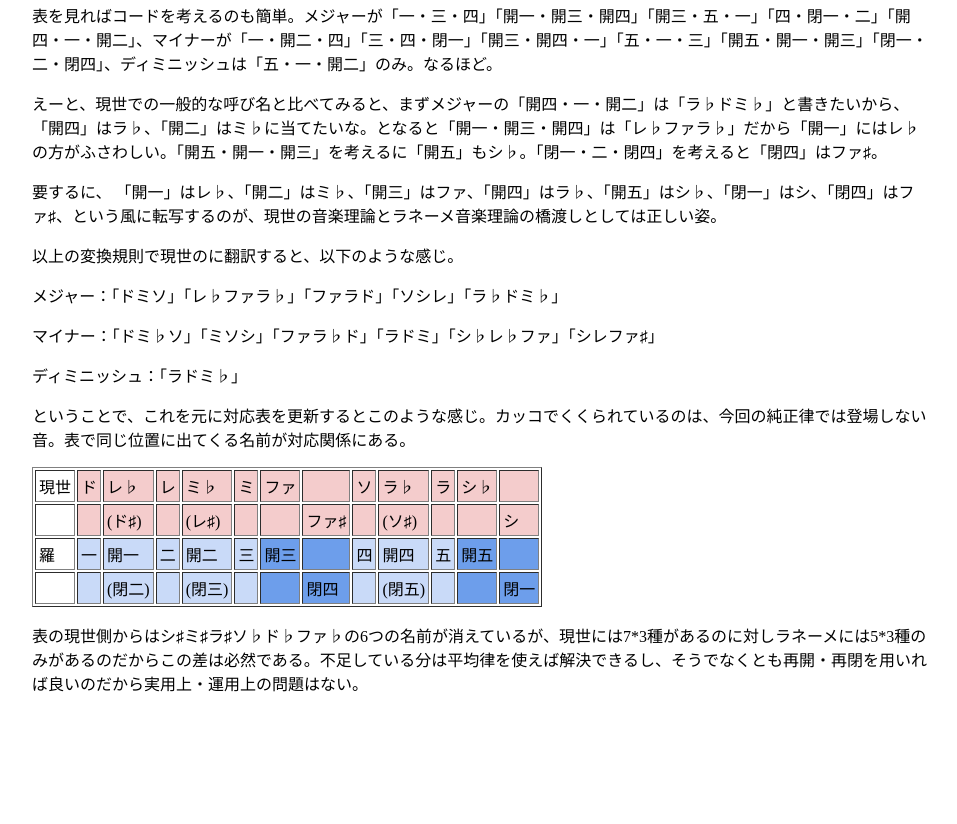
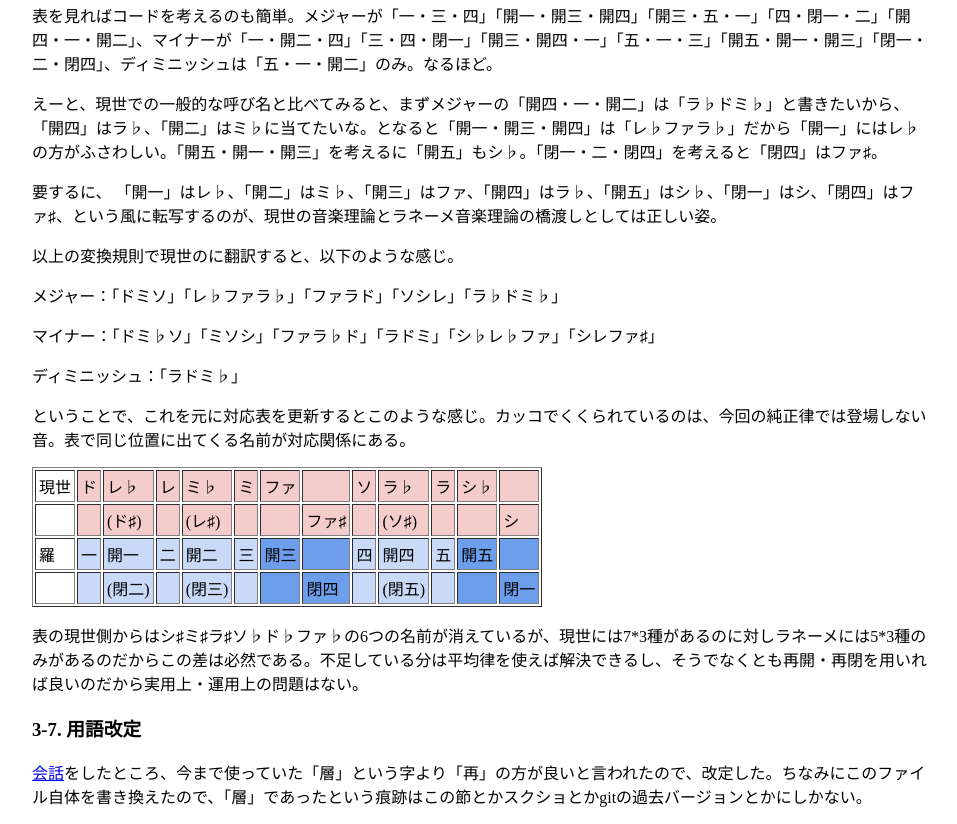
Before and after one commit to jurliyuuri/niesnurjorup, a plain HTML site: page index.html in a window 1280 px wide. Shown: the part 9493-10317 px from the top of the page, without its empty margins (160-1117 px from the left). Before the commit the page ends 10204 px from the top, so only its background shows below. Drawn offline with Linux system fonts and the light colour scheme.

Commit message:
用語改定を記載

```diff
--- a/index.html
+++ b/index.html
@@ -239,5 +239,7 @@
 </td></tr><tr><td></td><td class="s2"></td><td class="s2">(閉二)</td><td class="s2"></td><td class="s2">(閉三)</td><td class="s2"></td><td class="s3"></td><td class="s3">閉四</td><td class="s2"></td><td class="s2">(閉五)</td><td class="s2"></td><td class="s3"></td><td class="s3">閉一
 </td></tr></table>
 <p>表の現世側からはシ♯ミ♯ラ♯ソ♭ド♭ファ♭の6つの名前が消えているが、現世には7*3種があるのに対しラネーメには5*3種のみがあるのだからこの差は必然である。不足している分は平均律を使えば解決できるし、そうでなくとも再開・再閉を用いれば良いのだから実用上・運用上の問題はない。</p>
+<h3>3-7. 用語改定</h3>
+<p><a href="https://github.com/jurliyuuri/niesnurjorup/blob/master/conversation.txt">会話</a>をしたところ、今まで使っていた「層」という字より「再」の方が良いと言われたので、改定した。ちなみにこのファイル自体を書き換えたので、「層」であったという痕跡はこの節とかスクショとかgitの過去バージョンとかにしかない。</p>
 
 </body>
```
